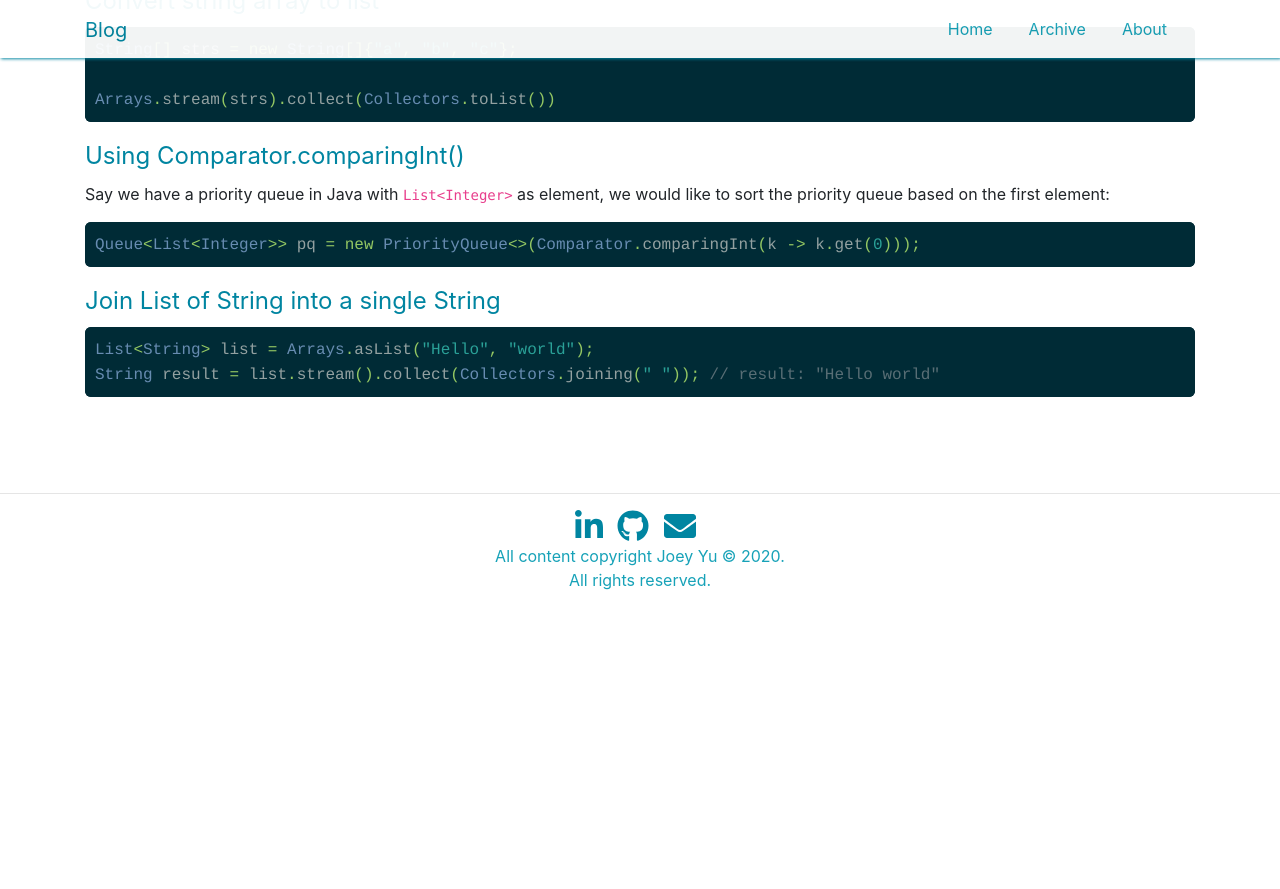
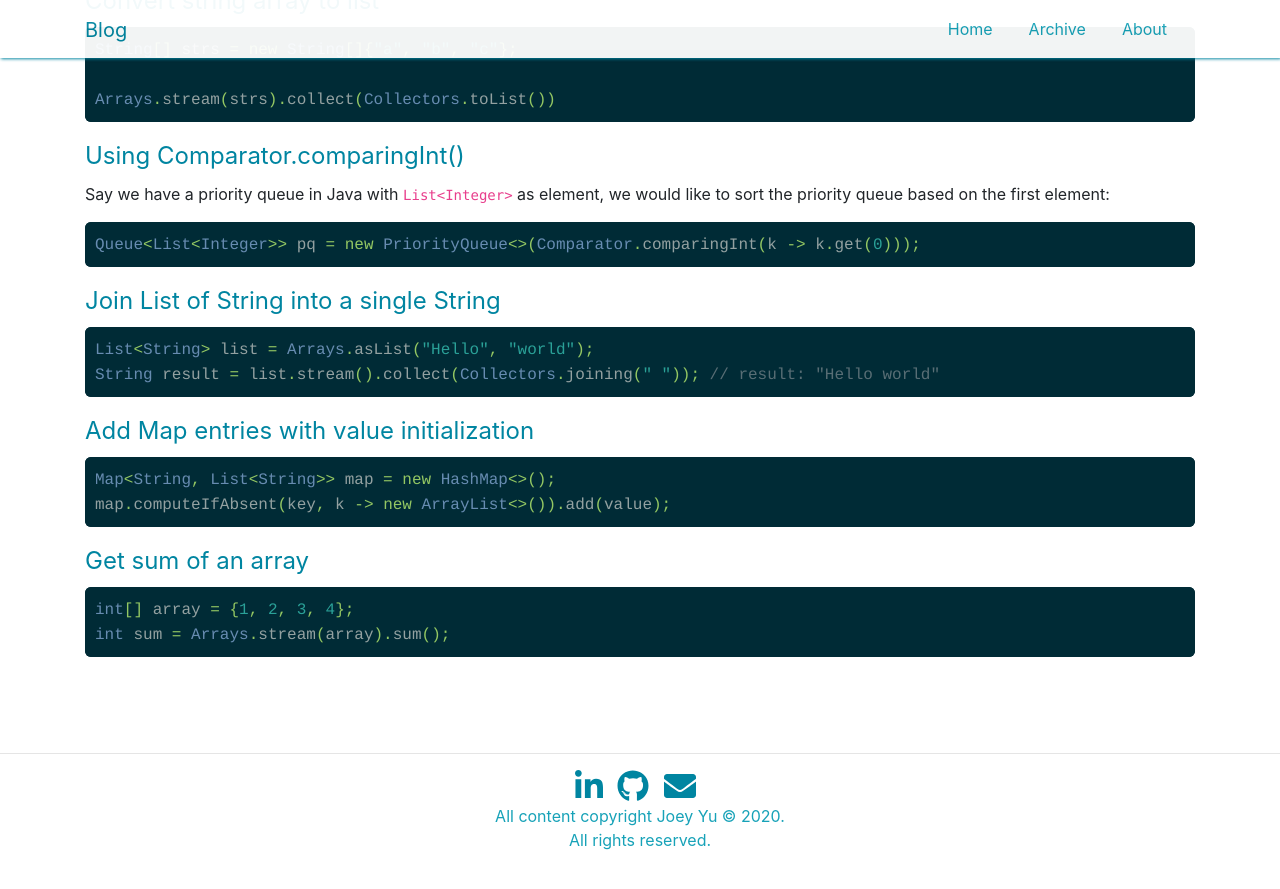
Before and after one commit to goplusgo/blog.goplusgo.me, a Jekyll site: the page built from _posts/2020-07-03-useful-java-techniques.md, in a window 1280 px wide and 900 px high, scrolled down 753 px. Shown: the top 889 px of the window. Built offline with Jekyll 4.4.1, drawn with Linux system fonts in a browser that asks for light colours; nearby versions of some CDN libraries; comment, search, counter and statistics services are not loaded; before the commit the page ends 1393 px from its top, so only the background shows below that.

Commit message:
Update post - Useful Java Techniques

````diff
--- a/_posts/2020-07-03-useful-java-techniques.md
+++ b/_posts/2020-07-03-useful-java-techniques.md
@@ -40,3 +40,15 @@ Queue<List<Integer>> pq = new PriorityQueue<>(Comparator.comparingInt(k -> k.get
 List<String> list = Arrays.asList("Hello", "world");
 String result = list.stream().collect(Collectors.joining(" ")); // result: "Hello world"
 ```
+
+#### Add Map entries with value initialization
+```java
+Map<String, List<String>> map = new HashMap<>();
+map.computeIfAbsent(key, k -> new ArrayList<>()).add(value);
+```
+
+#### Get sum of an array
+```java
+int[] array = {1, 2, 3, 4};
+int sum = Arrays.stream(array).sum();
+```
````
